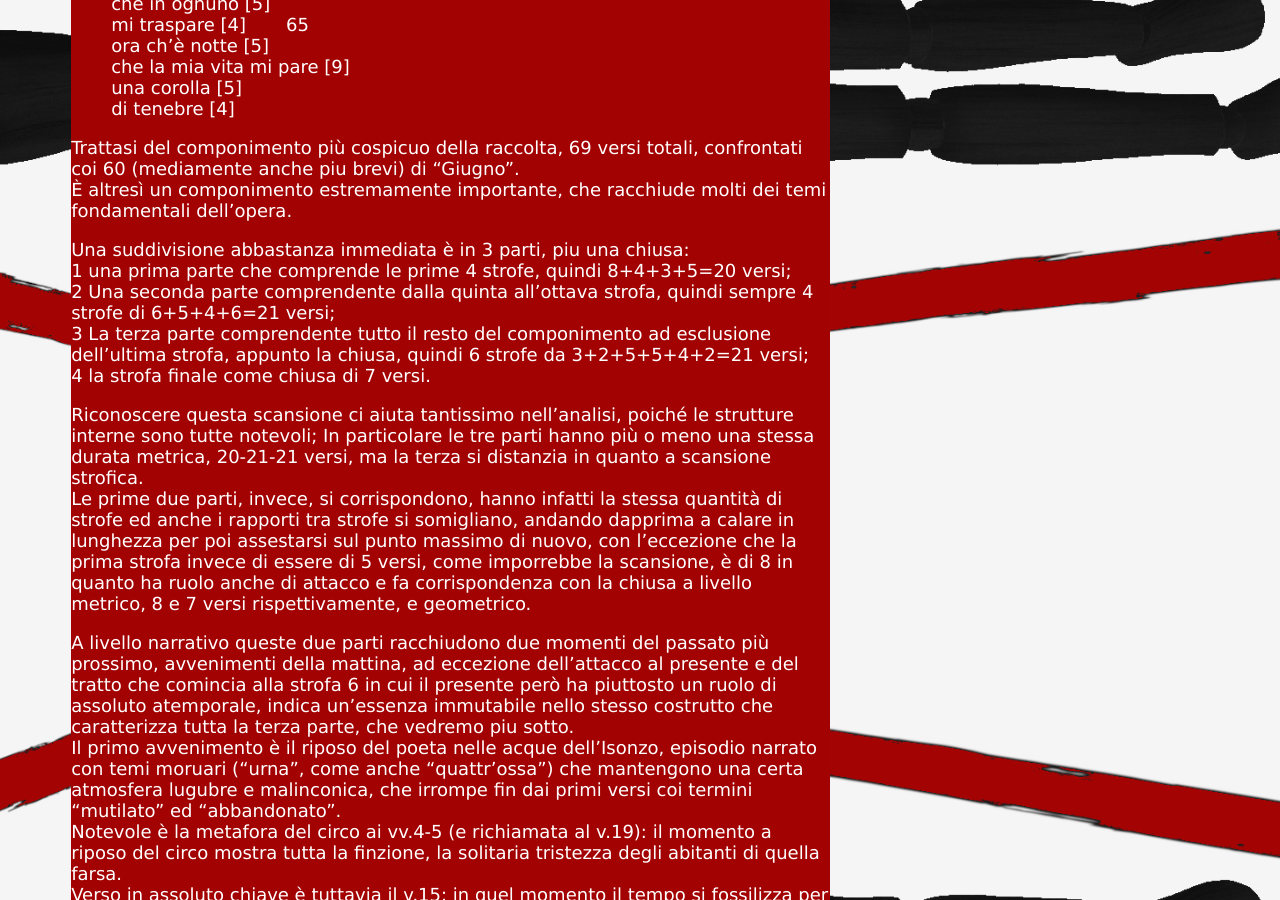
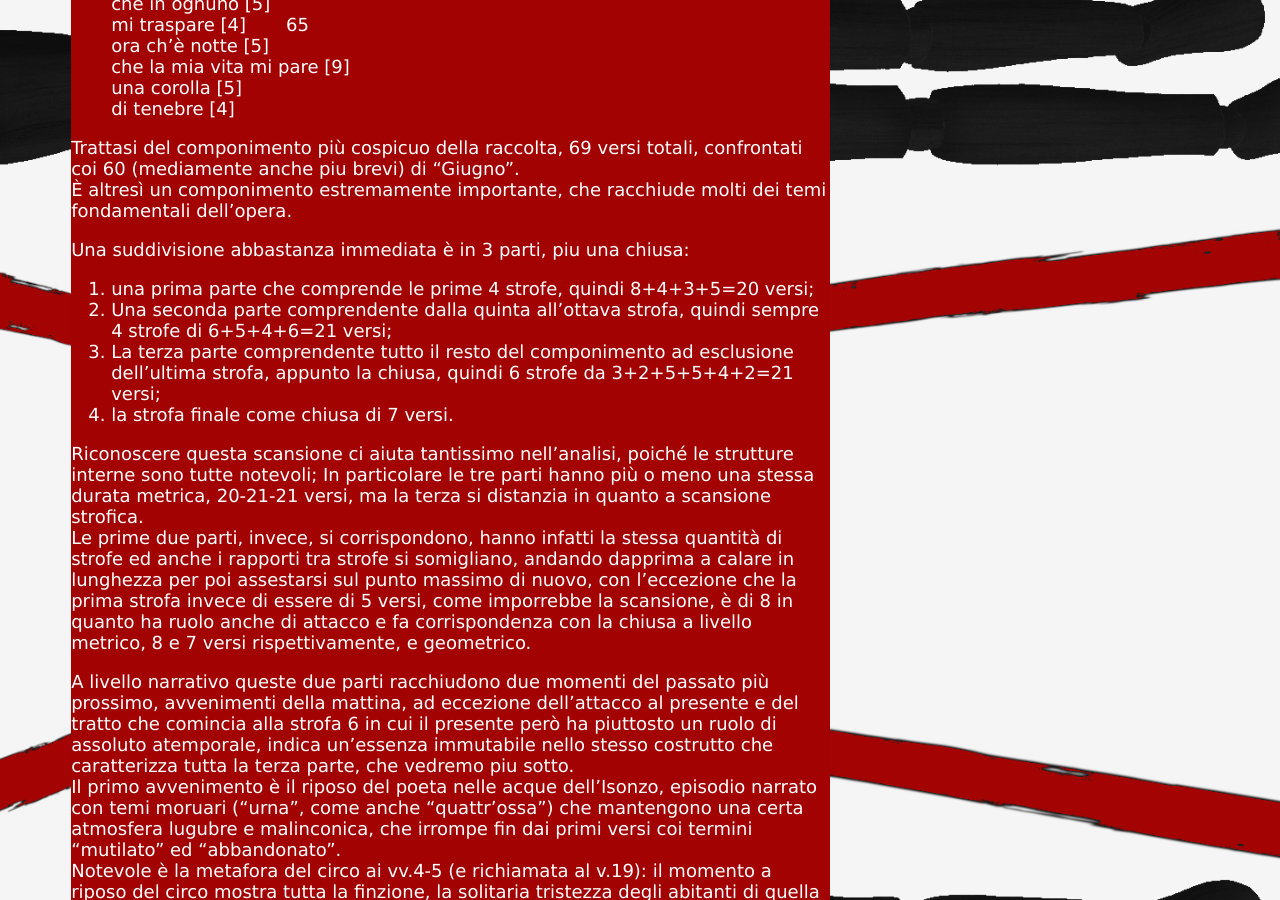
Before and after one commit to thechiefm88/thechiefm88.github.io, a Jekyll site: the page built from _posts/2023-07-06-Ungaretti-approfondimento-fiumi.md, in a window 1280 px wide and 900 px high, scrolled down 2184 px. Built offline with Jekyll 4.4.1, drawn with Linux system fonts in a browser that asks for light colours.

Commit message:
39.05: fixed list in post 2023-07-06

```diff
--- a/_posts/2023-07-06-Ungaretti-approfondimento-fiumi.md
+++ b/_posts/2023-07-06-Ungaretti-approfondimento-fiumi.md
@@ -97,10 +97,10 @@ Trattasi del componimento più cospicuo della raccolta, 69 versi totali, confron
 È altresì un componimento estremamente importante, che racchiude molti dei temi fondamentali dell'opera.
 
 Una suddivisione abbastanza immediata è in 3 parti, piu una chiusa:
-1 una prima parte che comprende le prime 4 strofe, quindi 8+4+3+5=20 versi;
-2 Una seconda parte comprendente dalla quinta all'ottava strofa, quindi sempre 4 strofe di 6+5+4+6=21 versi;
-3 La terza parte comprendente tutto il resto del componimento ad esclusione dell'ultima strofa, appunto la chiusa, quindi 6 strofe da 3+2+5+5+4+2=21 versi;
-4 la strofa finale come chiusa di 7 versi.
+1. una prima parte che comprende le prime 4 strofe, quindi 8+4+3+5=20 versi;
+2. Una seconda parte comprendente dalla quinta all'ottava strofa, quindi sempre 4 strofe di 6+5+4+6=21 versi;
+3. La terza parte comprendente tutto il resto del componimento ad esclusione dell'ultima strofa, appunto la chiusa, quindi 6 strofe da 3+2+5+5+4+2=21 versi;
+4. la strofa finale come chiusa di 7 versi.
 
 Riconoscere questa scansione ci aiuta tantissimo nell'analisi, poiché le strutture interne sono tutte notevoli; In particolare le tre parti hanno più o meno una stessa durata metrica, 20-21-21 versi, ma la terza si distanzia in quanto a scansione strofica.
 Le prime due parti, invece, si corrispondono, hanno infatti la stessa quantità di strofe ed anche i rapporti tra strofe si somigliano, andando dapprima a calare in lunghezza per poi assestarsi sul punto massimo di nuovo, con l'eccezione che la prima strofa invece di essere di 5 versi, come imporrebbe la scansione, è di 8 in quanto ha ruolo anche di attacco e fa corrispondenza con la chiusa a livello metrico, 8 e 7 versi rispettivamente, e geometrico.
```
